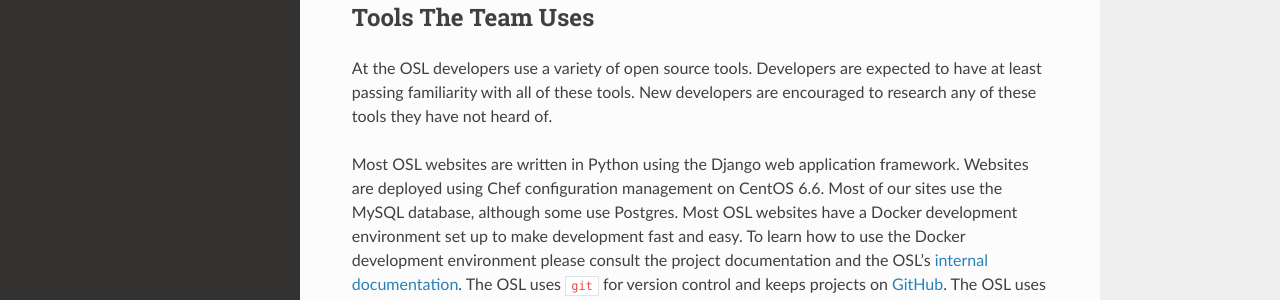
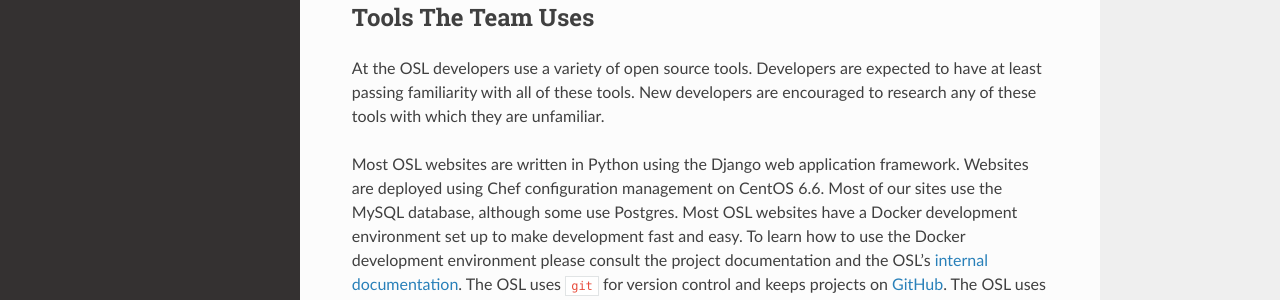
Before and after one commit to osuosl/wiki, a Sphinx documentation site: the page built from source/development_process/index.rst, in a window 1280 px wide and 982 px high. Shown: the part 471-771 px from the top of the window. Built offline with Sphinx 7.4.7 and the Read the Docs theme 2.0.0, drawn with Linux system fonts in a browser that asks for light colours.

Commit message:
Don't end sentence with a preposition

```diff
--- a/source/development_process/index.rst
+++ b/source/development_process/index.rst
@@ -24,8 +24,8 @@ Tools The Team Uses
 
 At the OSL developers use a variety of open source tools. Developers are
 expected to have at least passing familiarity with all of these tools. New
-developers are encouraged to research any of these tools they have not heard
-of.
+developers are encouraged to research any of these tools with which they are
+unfamiliar.
 
 Most OSL websites are written in Python using the Django web application
 framework. Websites are deployed using Chef configuration management on CentOS
```
